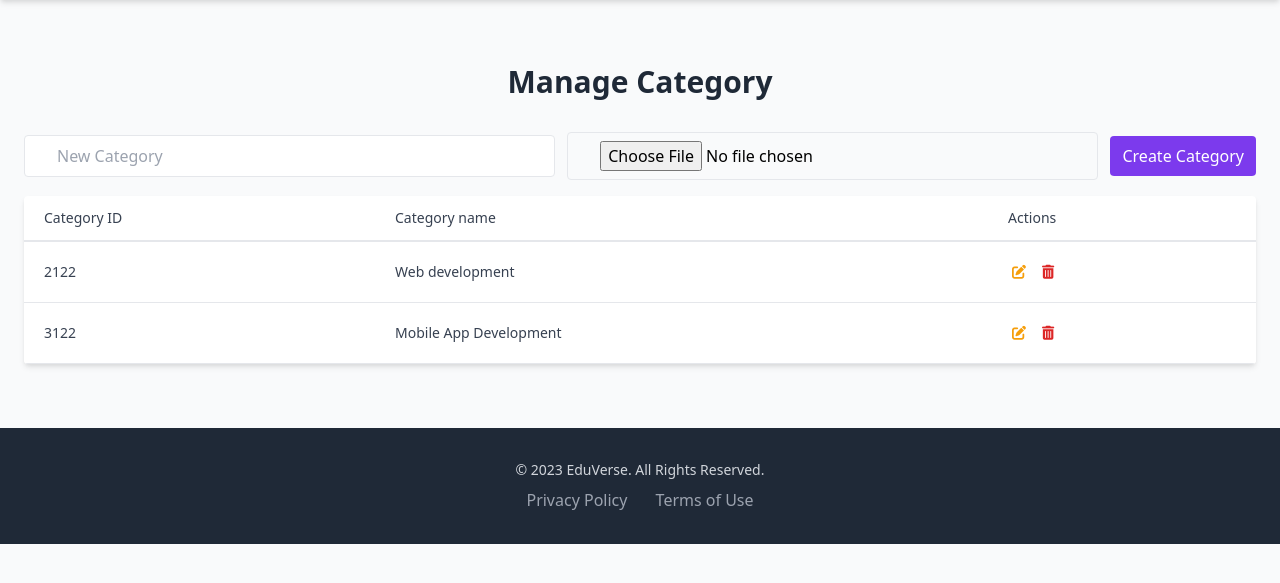
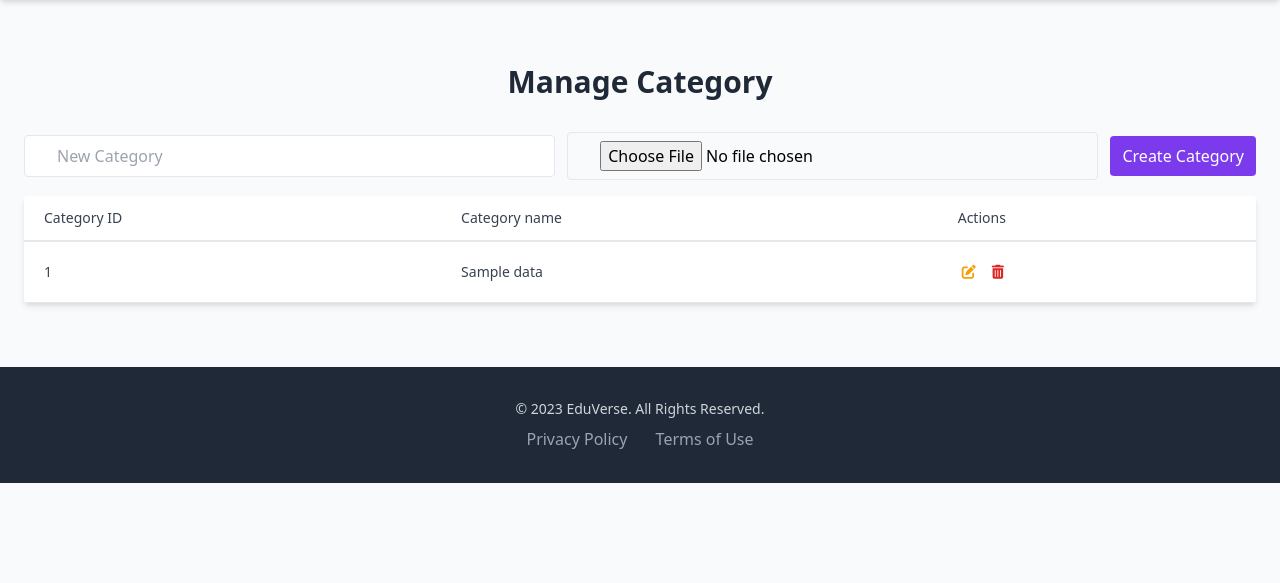
Before and after one commit to YounesBousfiha/Youdemy, a PHP site: template View/admin/category-management.php in a window 1280 px wide. Shown: the part 80-663 px from the top of the page. Run offline with PHP 8.4, Linux system fonts and the light colour scheme; the template is opened without the code that fills it: most values are stand-ins (such as "Sample title", 1, 10 or a date in 2020); some libraries are stand-ins or nearby versions.

Commit message:
feat:#46 integration de functionality de suppression des categorie

```diff
--- a/DAO/CategorieDAO.php
+++ b/DAO/CategorieDAO.php
@@ -66,9 +66,11 @@ class CategorieDAO implements CRUDInterface
         }
     }
     public function delete($categorie_id) {
+        var_dump($categorie_id);
         $sql = "DELETE FROM {$this->table} WHERE categorie_id = :categorie_id";
         try  {
             $stmt = $this->db->prepare($sql);
+            $stmt->bindParam(':categorie_id', $categorie_id);
             return $stmt->execute();
         } catch (Exception $e) {
             echo 'Error deleting categorie: ' . $e->getMessage();
--- a/View/admin/category-management.php
+++ b/View/admin/category-management.php
@@ -38,47 +38,23 @@
       </thead>
 
       <tbody>
-
-  <tr>
-
-          <td   class="  text-sm   border-b   px-5  py-4  text-gray-700  bg-white  "   >2122    </td>
-
-
-<td   class="  text-sm   px-5  py-4 text-gray-700  border-b bg-white  "   >   Web development   </td>
-
-
-
-    <td class="bg-white  px-5 py-4    border-b   text-sm   "   >  <div class="flex   space-x-2"  >
-           <button class="text-yellow-500   font-medium hover:text-yellow-600  transition  rounded    p-1"   > <i class="fas fa-edit"  > </i> </button>
-
-
-            <button    class="   text-red-600   hover:text-red-700  transition    rounded   p-1"   > <i  class="fas fa-trash-alt"  ></i></button>
-
-
-     </div>
-
-        </td>
-      </tr>
-
-        <tr >
-
-    <td   class="  text-sm   px-5  py-4 text-gray-700    bg-white border-b  ">   3122  </td>
-
-   <td   class="  text-sm  px-5 py-4 text-gray-700    bg-white border-b"    >    Mobile App Development    </td>
-
-
-          <td   class="  px-5 py-4   border-b bg-white  text-sm  "    > <div class="flex  space-x-2">
-         <button class=" text-yellow-500 font-medium    hover:text-yellow-600 rounded transition p-1">   <i  class="fas  fa-edit"  > </i>   </button>
-
-
-    <button  class="  text-red-600    hover:text-red-700     p-1 transition  rounded  ">  <i  class="fas fa-trash-alt" > </i> </button>
-
-   </div>
-
-
-     </td>
-
+      <?php foreach ($data as $category) : ?>
+  <tr data-id=<?= $category->categorie_id  ?>>
+      <td   class="  text-sm   border-b   px-5  py-4  text-gray-700  bg-white  "   ><?= $category->categorie_id  ?>    </td>
+      <td   class="  text-sm   px-5  py-4 text-gray-700  border-b bg-white  "   > <?= $category->categorie_nom ?>   </td>
+      <td class="bg-white  px-5 py-4    border-b   text-sm   "   >
+          <div class="flex   space-x-2"  >
+              <button    class="text-yellow-500   font-medium hover:text-yellow-600  transition  rounded    p-1"   > <i class="fas fa-edit"  > </i> </button>
+              <form action="/admin/category/delete" method="POST">
+                  <input id="delete" type="hidden" name="category_id" class="   text-red-600   hover:text-red-700  transition    rounded   p-1" value="<?= $category->categorie_id ?>" >
+                  <button type="submit" class="text-red-600 hover:text-red-700 transition rounded p-1">
+                      <i class="fas fa-trash-alt"></i>
+                  </button>
+              </form>
+          </div>
+      </td>
   </tr>
+      <?php endforeach; ?>
 
 
       </tbody>
--- a/index.php
+++ b/index.php
@@ -32,7 +32,8 @@ $route->add('GET', '/admin/dashboard', [AdminController::class, 'index'], 'auth'
 
 // admin routes
 $route->add('GET', '/admin/category', [CategorieController::class, 'categoryPage'], 'auth');
-$route->add('POST', '/admin/category', [AdminController::class, 'createcategory'], 'auth');
+$route->add('POST', '/admin/category', [AdminController::class, 'createCategory'], 'auth');
+$route->add('POST', '/admin/category/delete', [AdminController::class, 'deleteCategory'], 'auth');
 
 
 $method = $_SERVER['REQUEST_METHOD'];
```
Also changed, not shown: Controllers/AdminController.php (+15 -1 lines), Controllers/CategorieController.php (+14 -3 lines).
